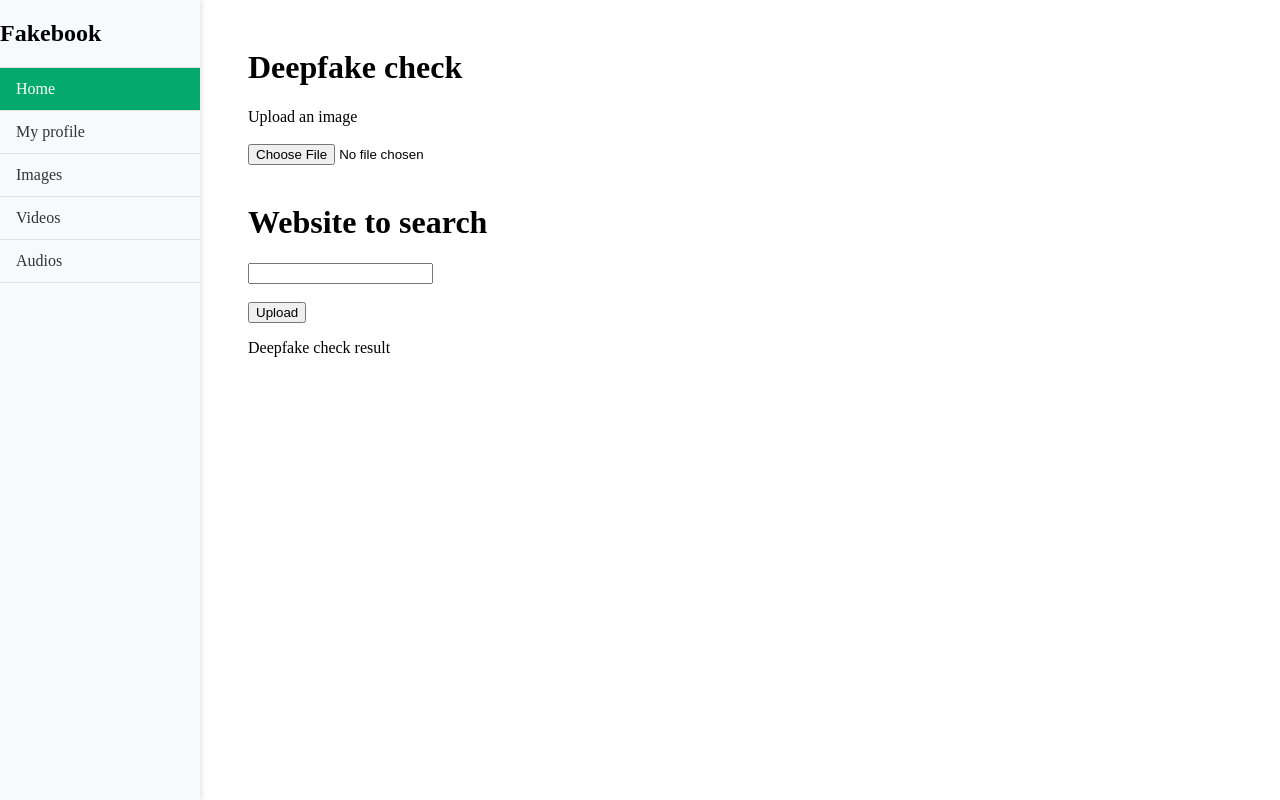
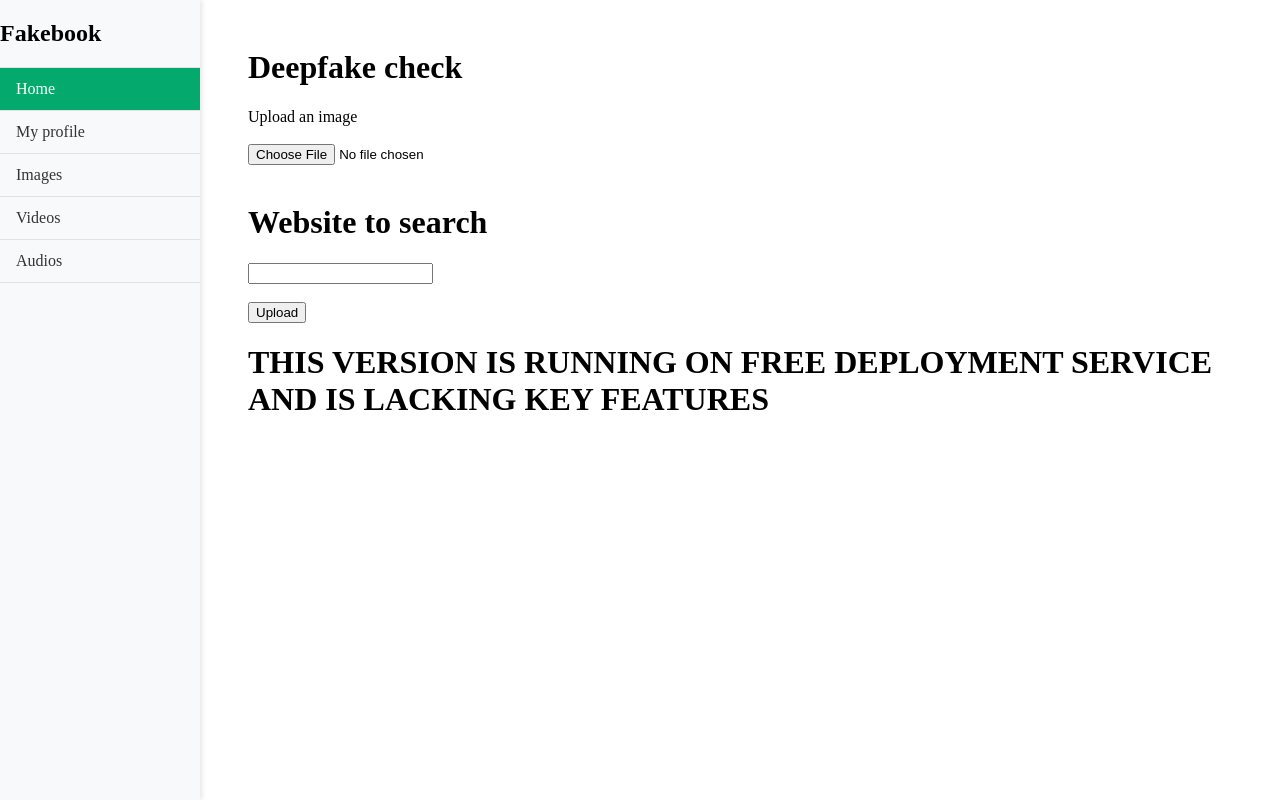
Before and after one commit to vadiohead/Hacks2025, a Flask app: page / in a window 1280 px wide. Run offline with Flask 2, Linux system fonts and the light colour scheme.

Commit message:
Update index.html

```diff
--- a/templates/index.html
+++ b/templates/index.html
@@ -12,7 +12,8 @@
                  <input type="text" id="url" name="url" required>
              <br> <br>
         <input type="submit" value="Upload">
-               <p id="result">Deepfake check result</p>
+               <h1 id="result">THIS VERSION IS RUNNING ON FREE DEPLOYMENT SERVICE
+                               AND IS LACKING KEY FEATURES</h1>
     </form>
 
     <br>
```
